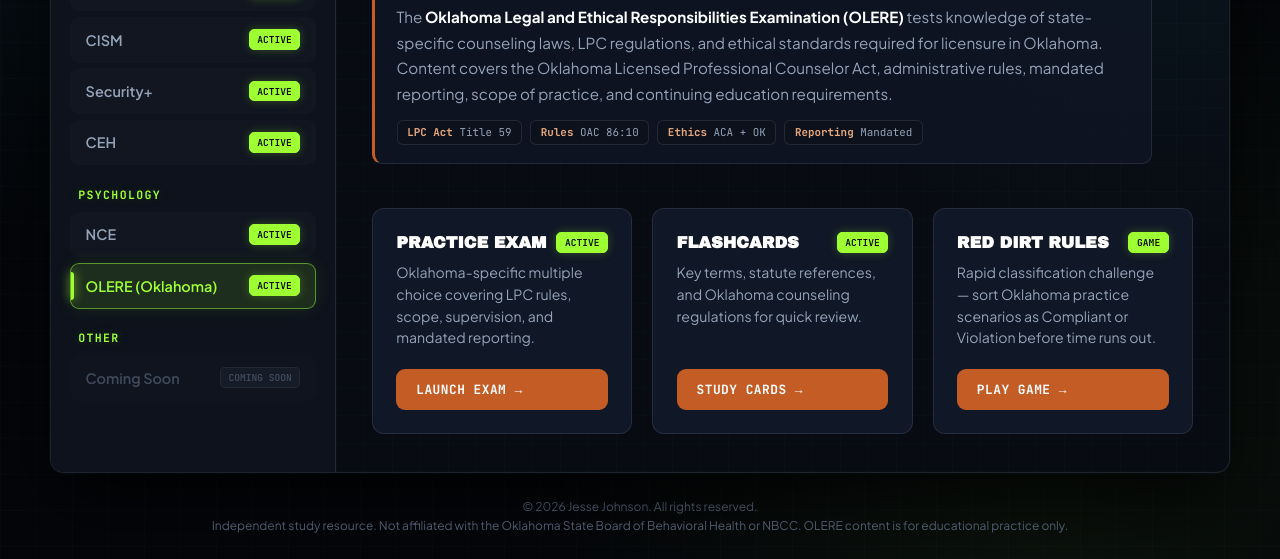
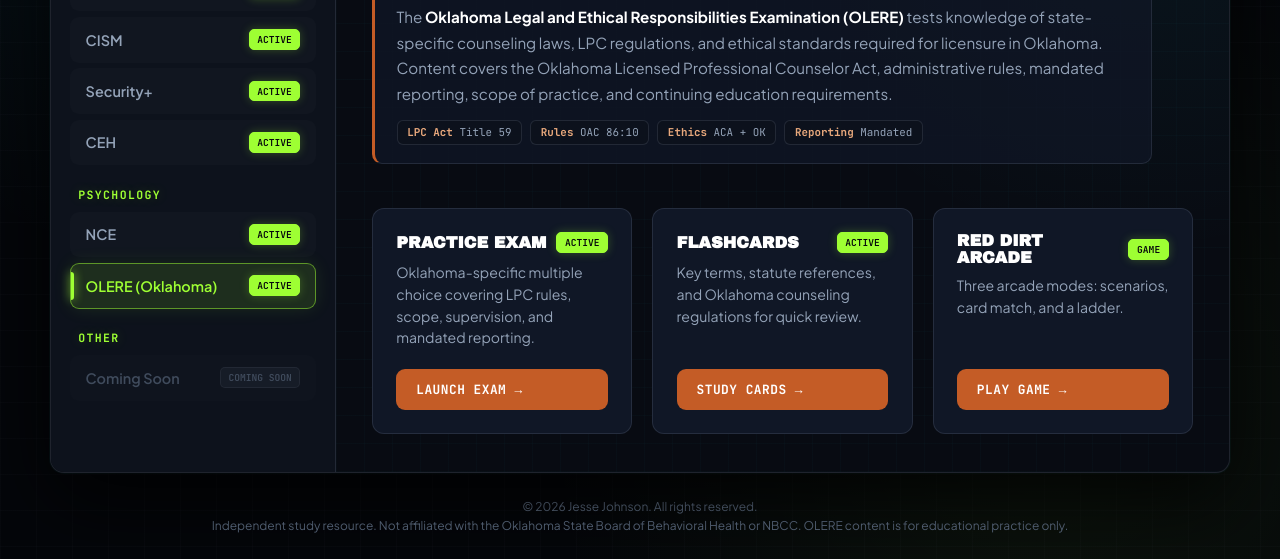
Before and after one commit to xjessejohnson/jesse-study-guides, a plain HTML site: page olere.html in a window 1280 px wide. Shown: the part 282-841 px from the top of the page. Drawn offline with Linux system fonts and the light colour scheme.

Commit message:
Revamp games into multi-mode arcades with close and new-game controls

```diff
--- a/olere.html
+++ b/olere.html
@@ -4,7 +4,7 @@
   <meta charset="UTF-8" />
   <meta name="viewport" content="width=device-width, initial-scale=1.0" />
   <title>OLERE (Oklahoma) | Jesse's Study Guides</title>
-  <meta name="description" content="Oklahoma Legal and Ethical Responsibilities Examination (OLERE) study hub with practice exam, flashcards, and Red Dirt Rules game." />
+  <meta name="description" content="Oklahoma Legal and Ethical Responsibilities Examination (OLERE) study hub with practice exam, flashcards, and Red Dirt Arcade game." />
   <link rel="preconnect" href="https://fonts.googleapis.com" />
   <link rel="preconnect" href="https://fonts.gstatic.com" crossorigin />
   <link href="https://fonts.googleapis.com/css2?family=Archivo+Black&family=JetBrains+Mono:wght@400;500;600;700&family=Plus+Jakarta+Sans:wght@400;500;600;700&display=swap" rel="stylesheet" />
@@ -94,8 +94,8 @@
           </div>
           <div class="module-card interactive">
             <div>
-              <div class="module-card-head"><h3>Red Dirt Rules</h3><span class="badge live">Game</span></div>
-              <p>Rapid classification challenge — sort Oklahoma practice scenarios as Compliant or Violation before time runs out.</p>
+              <div class="module-card-head"><h3>Red Dirt Arcade</h3><span class="badge live">Game</span></div>
+              <p>Three arcade modes: scenarios, card match, and a ladder.</p>
             </div>
             <a href="olere-sprint.html" class="btn-ok">Play Game &rarr;</a>
           </div>
```
